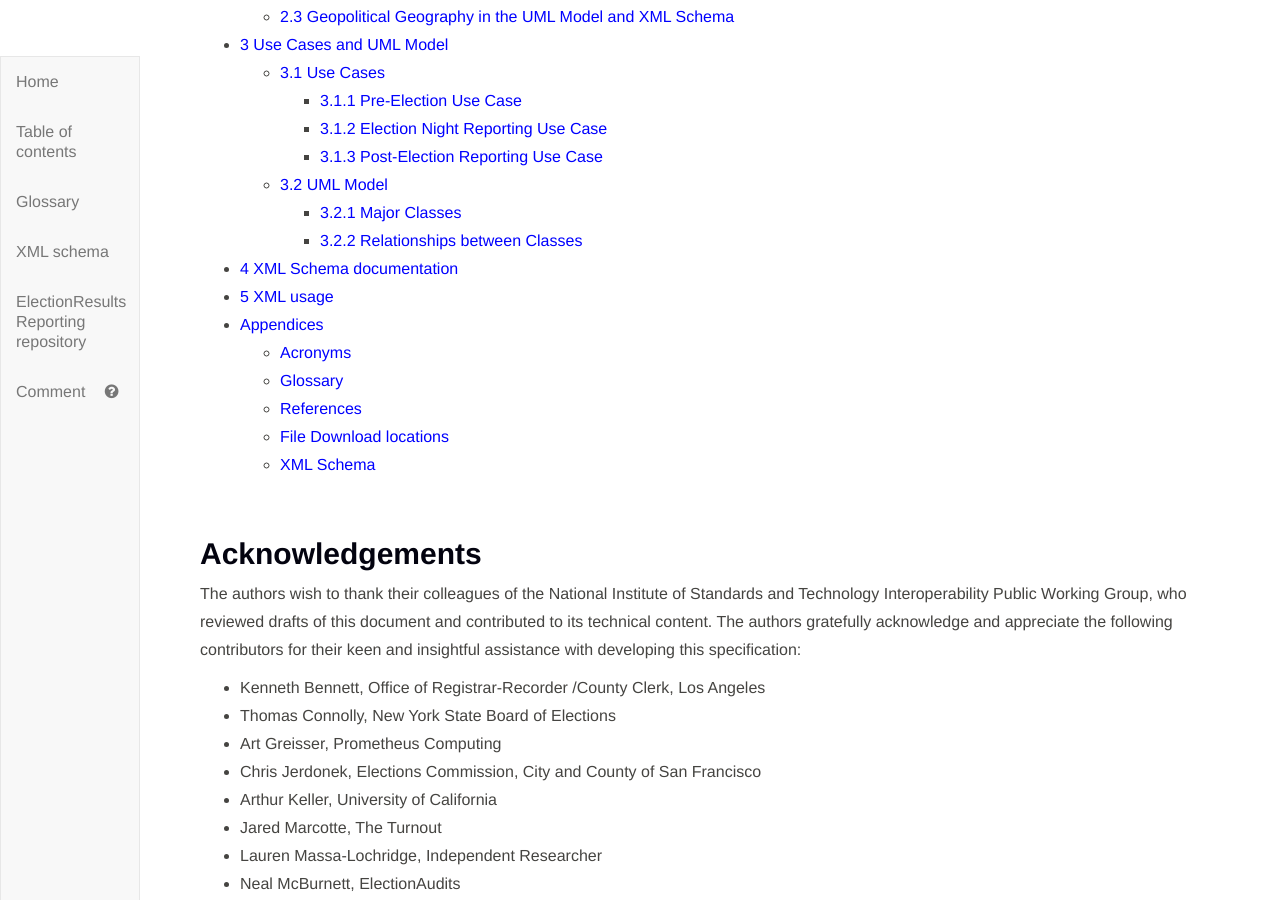
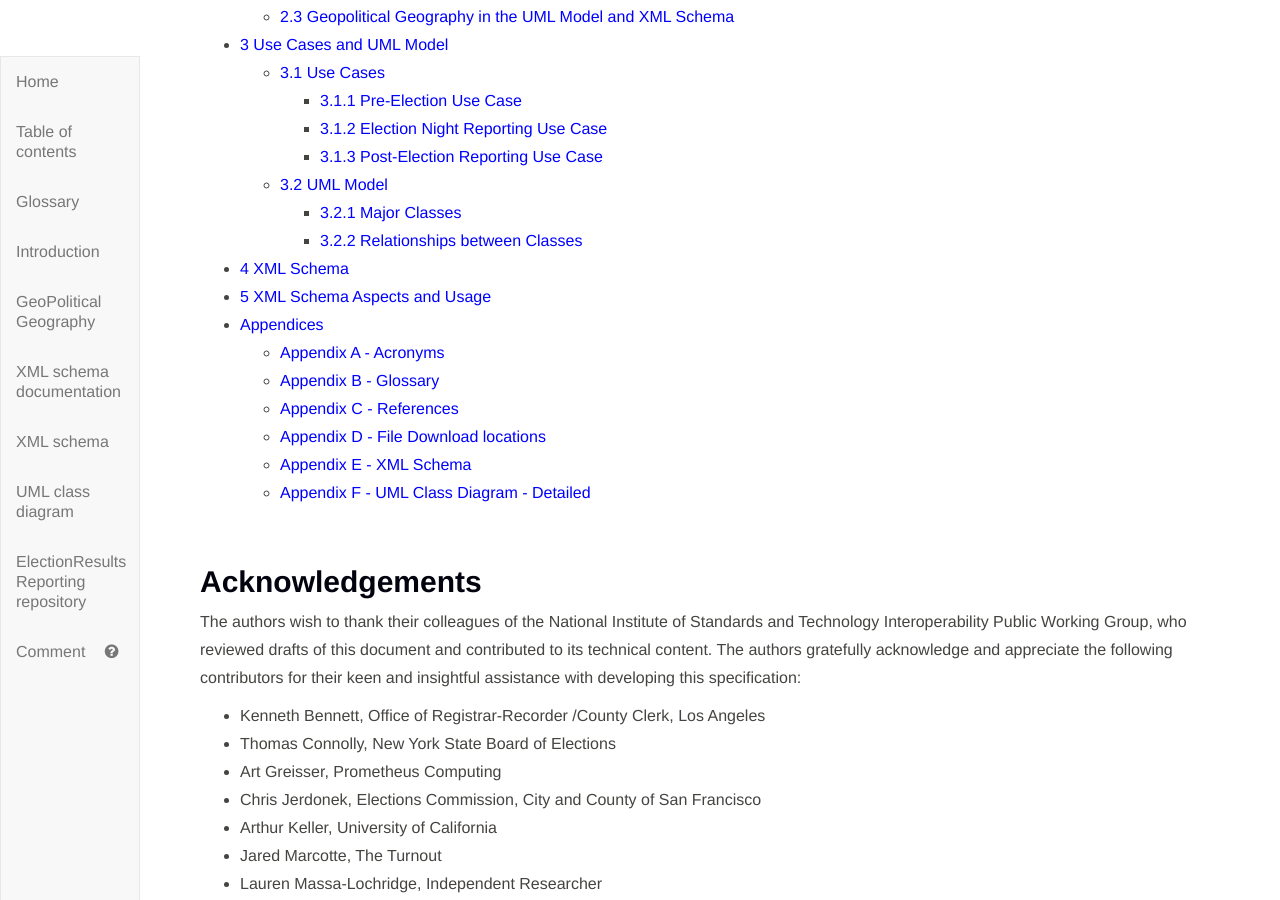
Before and after one commit to usnistgov/ElectionResultsReporting, a Jekyll site: the page built from index-new.md, in a window 1280 px wide and 900 px high, scrolled down 1772 px. Built offline with Jekyll 4.4.1, drawn with Linux system fonts in a browser that asks for light colours; our own code applies the rules of GitHub Pages for plain Markdown files.

Commit message:
added text

```diff
--- a/_includes/sidenav.html
+++ b/_includes/sidenav.html
@@ -17,10 +17,22 @@
       <a href="{{ site.baseurl }}/index.html#table-of-contents">Table of contents</a>
     </li>
     <li>
-      <a href="{{ site.baseurl }}/index.html#glossary">Glossary</a>
+      <a href="{{ site.baseurl }}/index.html#appendix-b-glossary">Glossary</a>
     </li>
     <li>
-      <a href="{{ site.baseurl }}/index.html#xml-schema">XML schema</a>
+      <a href="{{ site.baseurl }}/index.html#1-introduction">Introduction</a>
+    </li>
+    <li>
+      <a href="{{ site.baseurl }}/index.html#2-background-geopolitical-geography">GeoPolitical Geography</a>
+    </li>
+    <li>
+      <a href="{{ site.baseurl }}/index.html#4-xml-schema">XML schema documentation</a>
+    </li>
+    <li>
+      <a href="{{ site.baseurl }}/index.html#appendix-e-xml-schema">XML schema</a>
+    </li>
+    <li>
+      <a href="{{ site.baseurl }}/index.html#appendix-f-uml-class-diagram-detailed">UML class diagram</a>
     </li>
     <li>
       <a href="https://github.com/{{ site.org_name }}/{{ site.repo_name }}" class="icon">ElectionResults Reporting repository</a>
--- a/index-new.md
+++ b/index-new.md
@@ -17,7 +17,7 @@
 
 <br>
 
-This publication is available free of charge from: [http://dx.doi.org/10.6028/NIST.SP.1500-100](http://dx.doi.org/10.6028/NIST.SP.1500-100)
+This publication is available free of charge from: [http://dx.doi.org/10.6028/NIST.SP.1500-100](http://dx.doi.org/10.6028/NIST.SP.1500-100).
 
 	NIST Special Publication series 1500 is intended to capture external perspectives related to NIST standards, measurement, and
 	testing-related efforts. These external perspectives can come from industry, academia, government, and others. These reports are
@@ -73,14 +73,15 @@ Ballot; common data format; contest; district; election results; jurisdiction; o
 	- [3.2	UML Model](#32-uml-model)
 		- [3.2.1	Major Classes](#321-major-classes)
 		- [3.2.2	Relationships between Classes](#322-relationships-between-classes)
-- [4 XML Schema documentation](#4-xml-schema-documentation)
-- [5 XML usage](#5-xml-usage)
+- [4 XML Schema](#4-xml-schema)
+- [5 XML Schema Aspects and Usage](#5-xml-schema-aspects-and-usage)
 - [Appendices](#appendices)
-	- [Acronyms](#acronyms)
-	- [Glossary](#glossary)
-	- [References](#references)
-	- [File Download locations](#file-download-locations)
-	- [XML Schema](#xml-schema)
+	- [Appendix A - Acronyms](#appendix-a-acronyms)
+	- [Appendix B - Glossary](#appendix-b-glossary)
+	- [Appendix C - References](#appendix-c-references)
+	- [Appendix D - File Download locations](#appendix-d-file-download-locations)
+	- [Appendix E - XML Schema](#appendix-e-xml-schema)
+	- [Appendix F - UML Class Diagram - Detailed](#appendix-f-uml-class-diagram-detailed)
 
 <!-- /TOC -->
 
```
